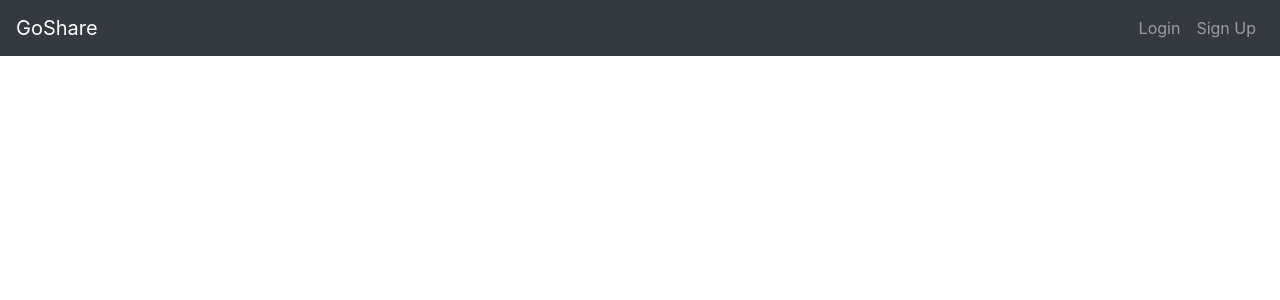
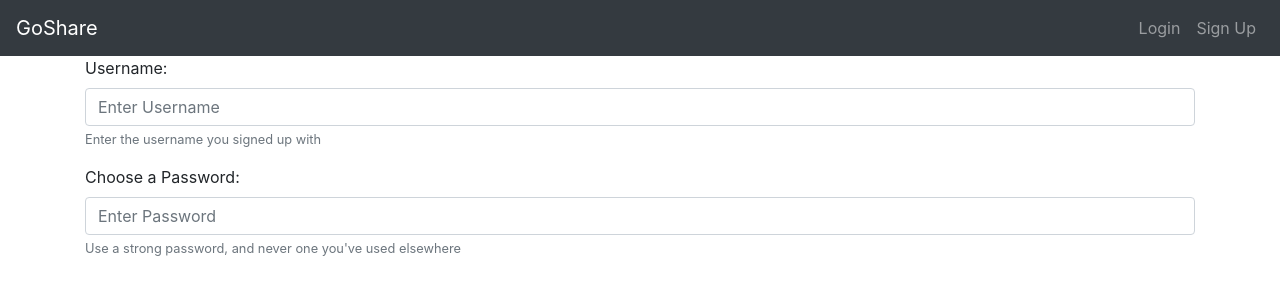
Before and after one commit to goshareit/frontend, a Nuxt app: page /login in a window 1280 px wide. Shown: the top 300 px of the page. Built offline with nearby package versions, Linux system fonts and the light colour scheme.

Commit message:
Enforce a username pattern & password min length; also create login page and clear old state variables from user state

```diff
--- a/pages/login.vue
+++ b/pages/login.vue
@@ -0,0 +1,42 @@
+<template>
+  <b-form @submit.prevent="handleLogIn()">
+    <b-form-group
+      id="username-input-group"
+      label="Username:"
+      label-for="username-input"
+      description="Enter the username you signed up with"
+    >
+      <b-form-input
+        id="username-input"
+        ref="username"
+        v-model="username"
+        :state="usernameOk"
+        required
+        placeholder="Enter Username"
+        @change="checkUsername()"
+      />
+    </b-form-group>
+
+    <b-form-group
+      id="password-input-group"
+      label="Choose a Password:"
+      label-for="password-input"
+      description="Use a strong password, and never one you've used elsewhere"
+    >
+      <b-form-input
+        id="password-input"
+        ref="password"
+        v-model="password"
+        :state="passwordOk"
+        type="password"
+        required
+        placeholder="Enter Password"
+      />
+      <b-form-invalid-feedback :state="passwordOk">
+        <p v-if="passwordTooLong">
+          Your password cannot be longer than 71 characters.
+        </p>
+      </b-form-invalid-feedback>
+    </b-form-group>
+  </b-form>
+</template>
--- a/pages/signup.vue
+++ b/pages/signup.vue
@@ -17,7 +17,10 @@
           @change="checkUsername()"
         />
         <b-form-invalid-feedback :state="usernameOk">
-          <p v-if="usernameTooShort">
+          <p v-if="!usernameIsValidForm">
+            Your username can only contain numbers, lowercase, and uppercase letters.
+          </p>
+          <p v-else-if="usernameTooShort">
             Your username cannot be shorter than 4 characters.
           </p>
           <p v-else-if="usernameTooLong">
@@ -45,7 +48,10 @@
           placeholder="Enter Password"
         />
         <b-form-invalid-feedback :state="passwordOk">
-          <p v-if="passwordTooLong">
+          <p v-if="passwordTooShort">
+            Your password must be at least 8 characters long.
+          </p>
+          <p v-else-if="passwordTooLong">
             Your password cannot be longer than 71 characters.
           </p>
         </b-form-invalid-feedback>
@@ -119,6 +125,9 @@ export default {
     }
   },
   computed: {
+    usernameIsValidForm() {
+      return /^[a-zA-Z0-9]+$/.test(this.username)
+    },
     usernameTooShort() {
       return this.username.length < 4
     },
@@ -127,17 +136,20 @@ export default {
     },
     usernameOk() {
       if (this.username.length === 0) return null
-      return !this.usernameTooShort && !this.usernameTooLong && !this.usernameClash
+      return this.usernameIsValidForm && !this.usernameTooShort && !this.usernameTooLong && !this.usernameClash
     },
     passwordsMatch() {
       return this.password === this.passwordConfirmation
+    },
+    passwordTooShort() {
+      return this.password.length < 8
     },
     passwordTooLong() {
       return this.password.length > 71
     },
     passwordOk() {
       if (this.password.length === 0) return null
-      return !this.passwordTooLong
+      return !this.passwordTooShort && !this.passwordTooLong
     },
     passwordConfirmationOk() {
       if (this.passwordConfirmation.length === 0) return null
@@ -156,6 +168,8 @@ export default {
   },
   methods: {
     checkUsername() {
+      this.usernameClash = false
+
       if (!this.usernameOk) {
         return
       }
--- a/store/user/state.js
+++ b/store/user/state.js
@@ -1,4 +1 @@
-export default () => ({
-  lastData: {},
-  lastError: {}
-})
+export default () => ({})
```
